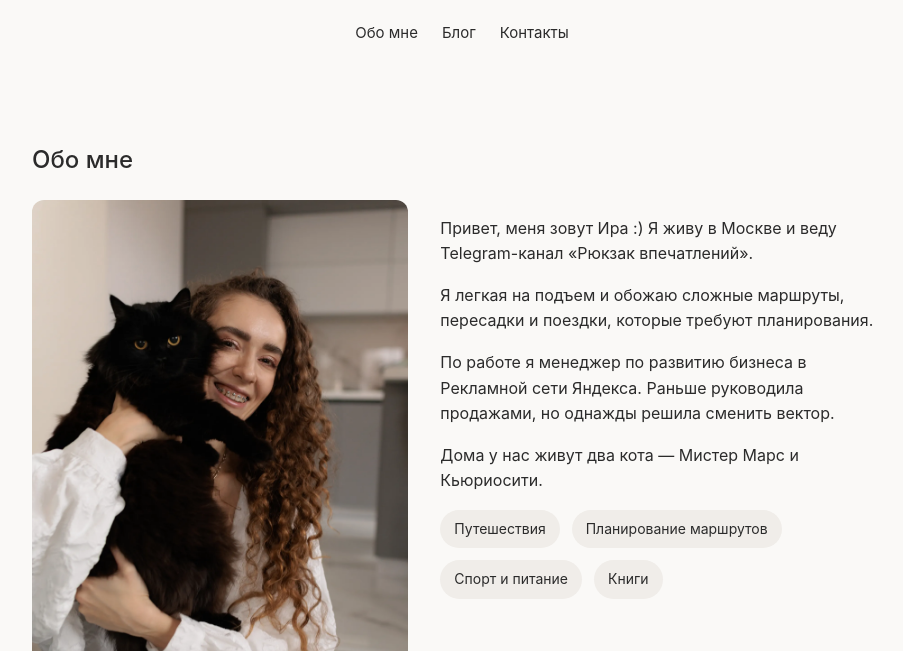
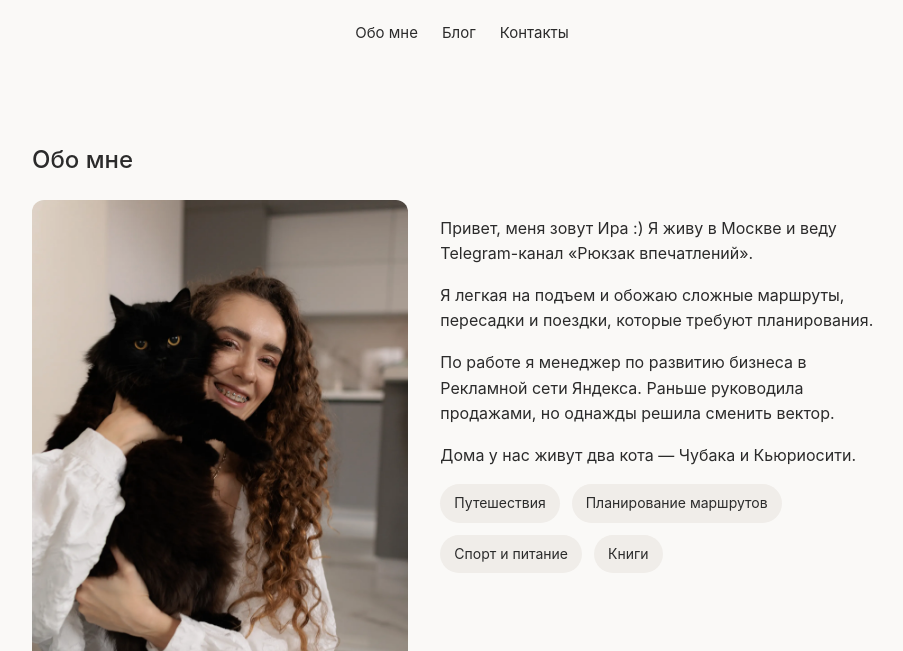
Before and after one commit to pushistic92/ryukzak-vpechatleniy, a plain HTML site: page index.html in a window 1280 px wide. Shown: the part 149-800 px from the top of the page, without its empty margins (178-1081 px from the left). Drawn offline with Linux system fonts and the light colour scheme.

Commit message:
Update index.html

```diff
--- a/index.html
+++ b/index.html
@@ -180,7 +180,7 @@
         <p>Привет, меня зовут Ира :) Я живу в Москве и веду Telegram-канал «Рюкзак впечатлений».</p>
         <p>Я легкая на подъем и обожаю сложные маршруты, пересадки и поездки, которые требуют планирования.</p>
         <p>По работе я менеджер по развитию бизнеса в Рекламной сети Яндекса. Раньше руководила продажами, но однажды решила сменить вектор.</p>
-        <p>Дома у нас живут два кота — Мистер Марс и Кьюриосити. </p>
+        <p>Дома у нас живут два кота — Чубака и Кьюриосити. </p>
         <div class="tags">
           <span class="tag">Путешествия</span>
           <span class="tag">Планирование маршрутов</span>
```
